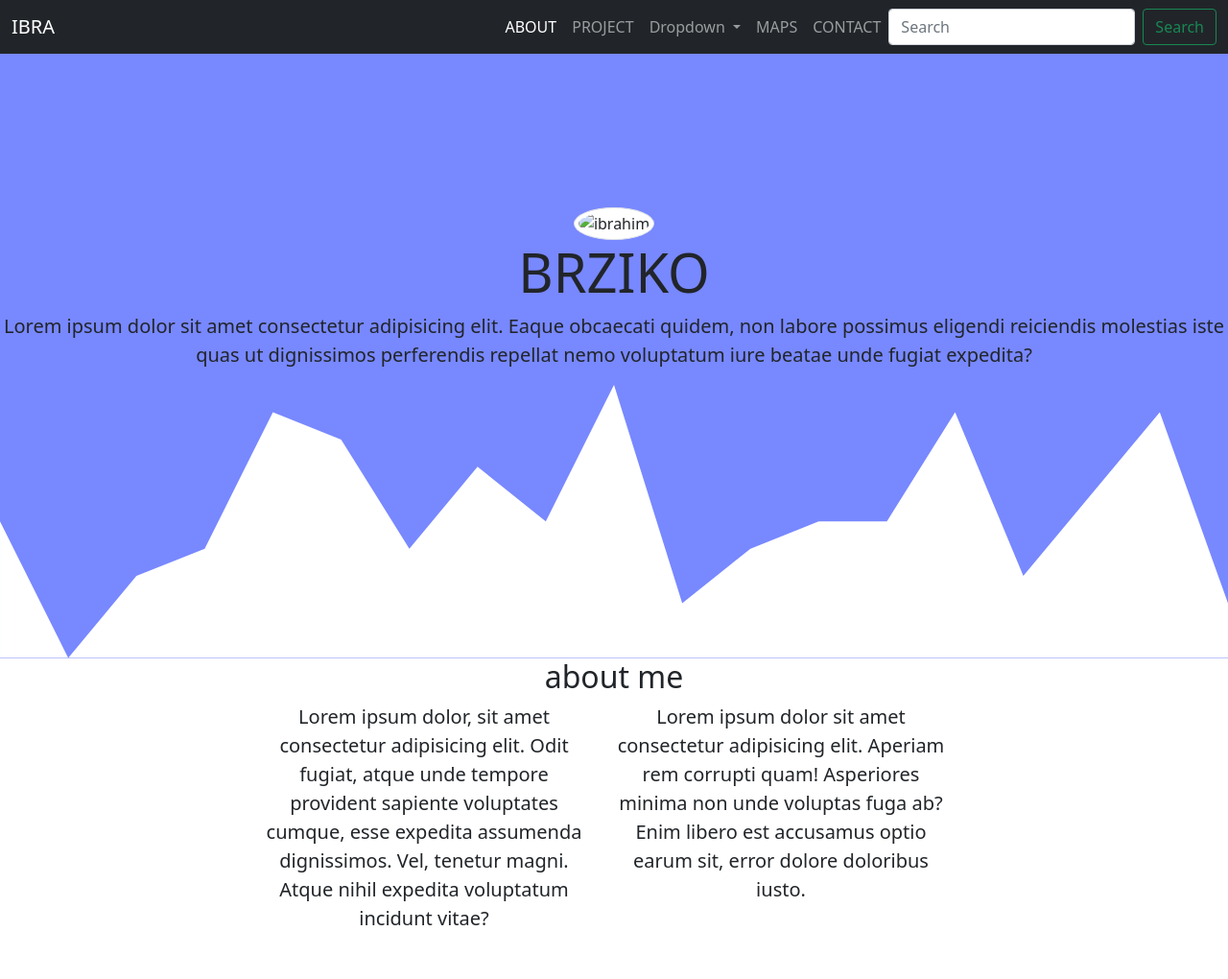
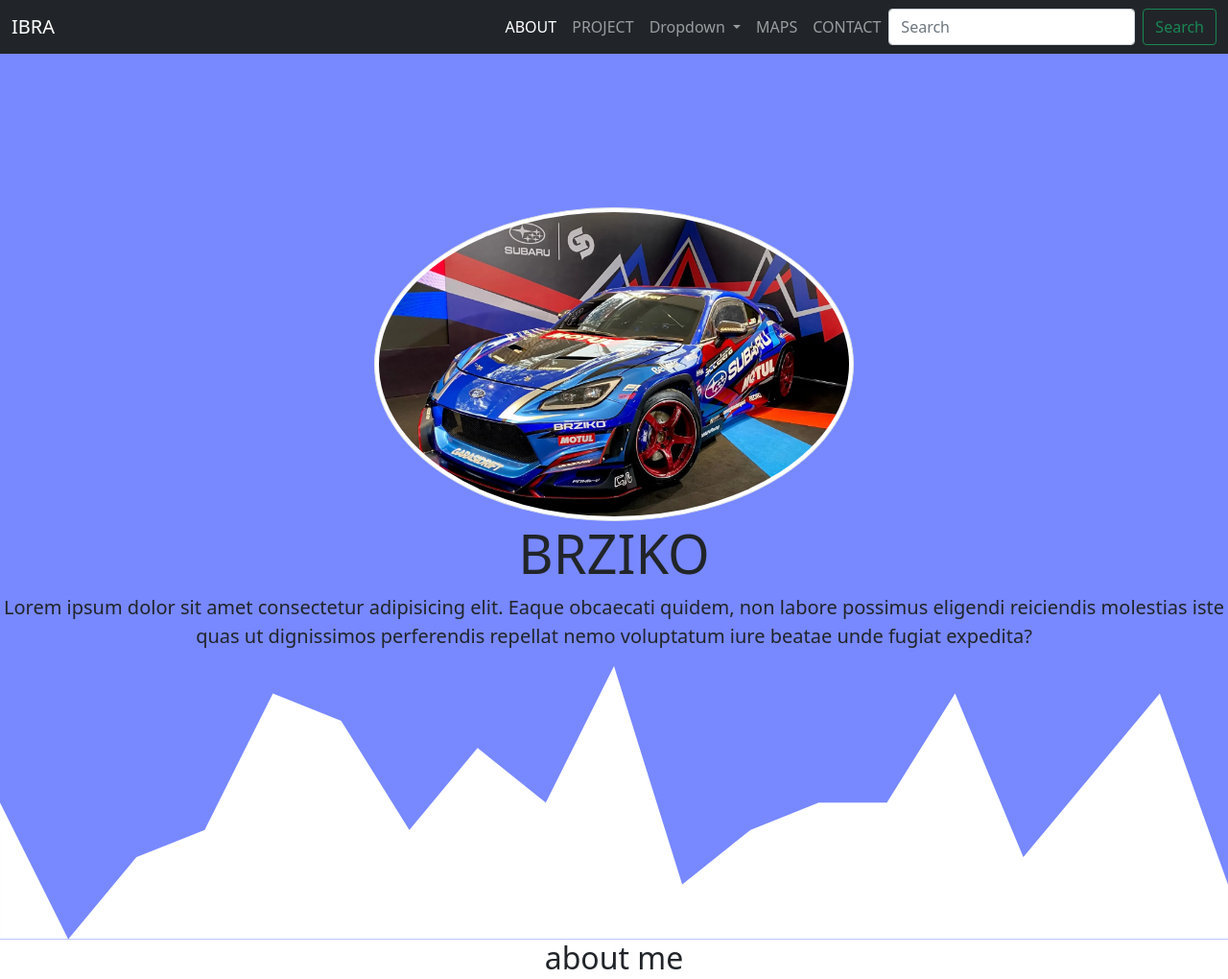
Before and after one commit to Codename-Hydra/Tugas-Web-Ibrahim-Dharma, a plain HTML site: page index.html in a window 1280 px wide. Shown: the top 1020 px of the page at 96% size. Drawn offline with nearby package versions, Linux system fonts and the light colour scheme.

Commit message:
Update index.html
ngubah src

```diff
--- a/index.html
+++ b/index.html
@@ -56,7 +56,7 @@
 
       <!--jumbotron 1 -->
       <div class="jumbotron text-center">
-        <img src="img/subaru-brziko-hasil-kolaborasi-subaru-indonesia-dan-garasi-drift.jpeg" alt="ibrahim" width="500" class="rounded-circle img-thumbnail" />
+        <img src="subaru-brziko-hasil-kolaborasi-subaru-indonesia-dan-garasi-drift.jpeg" alt="ibrahim" width="500" class="rounded-circle img-thumbnail" />
         <h1 class="display-4"> BRZIKO</h1>
         <p class="lead">Lorem ipsum dolor sit amet consectetur adipisicing elit. Eaque obcaecati quidem, non labore possimus eligendi reiciendis molestias iste quas ut dignissimos perferendis repellat nemo voluptatum iure beatae unde fugiat expedita?</p>
         <svg xmlns="http://www.w3.org/2000/svg" viewBox="0 0 1440 320"><path fill="#ffffff" fill-opacity="1" d="M0,160L80,320L160,224L240,192L320,32L400,64L480,192L560,96L640,160L720,0L800,256L880,192L960,160L1040,160L1120,32L1200,224L1280,128L1360,32L1440,256L1440,320L1360,320L1280,320L1200,320L1120,320L1040,320L960,320L880,320L800,320L720,320L640,320L560,320L480,320L400,320L320,320L240,320L160,320L80,320L0,320Z"></path></svg>
```
